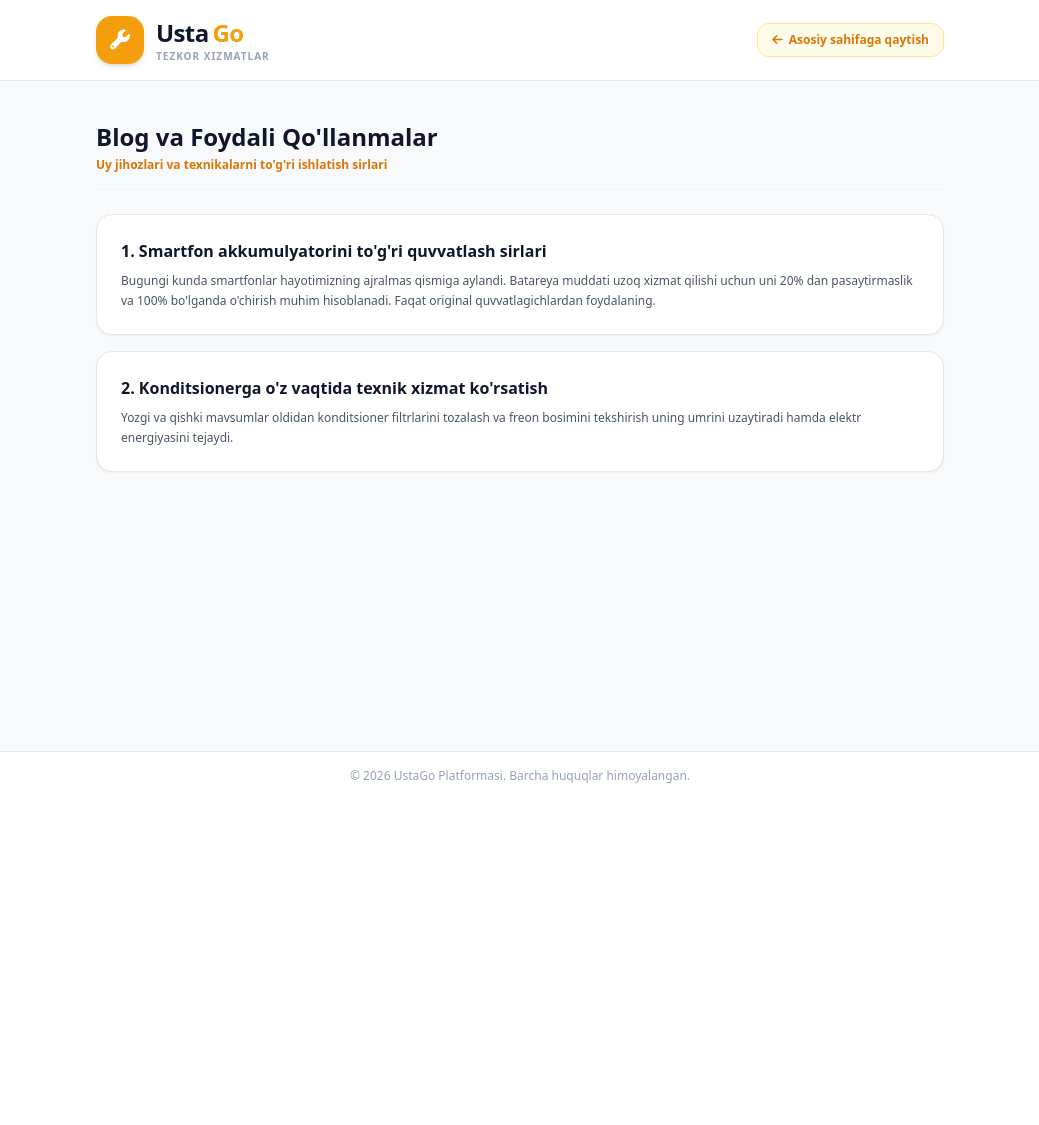
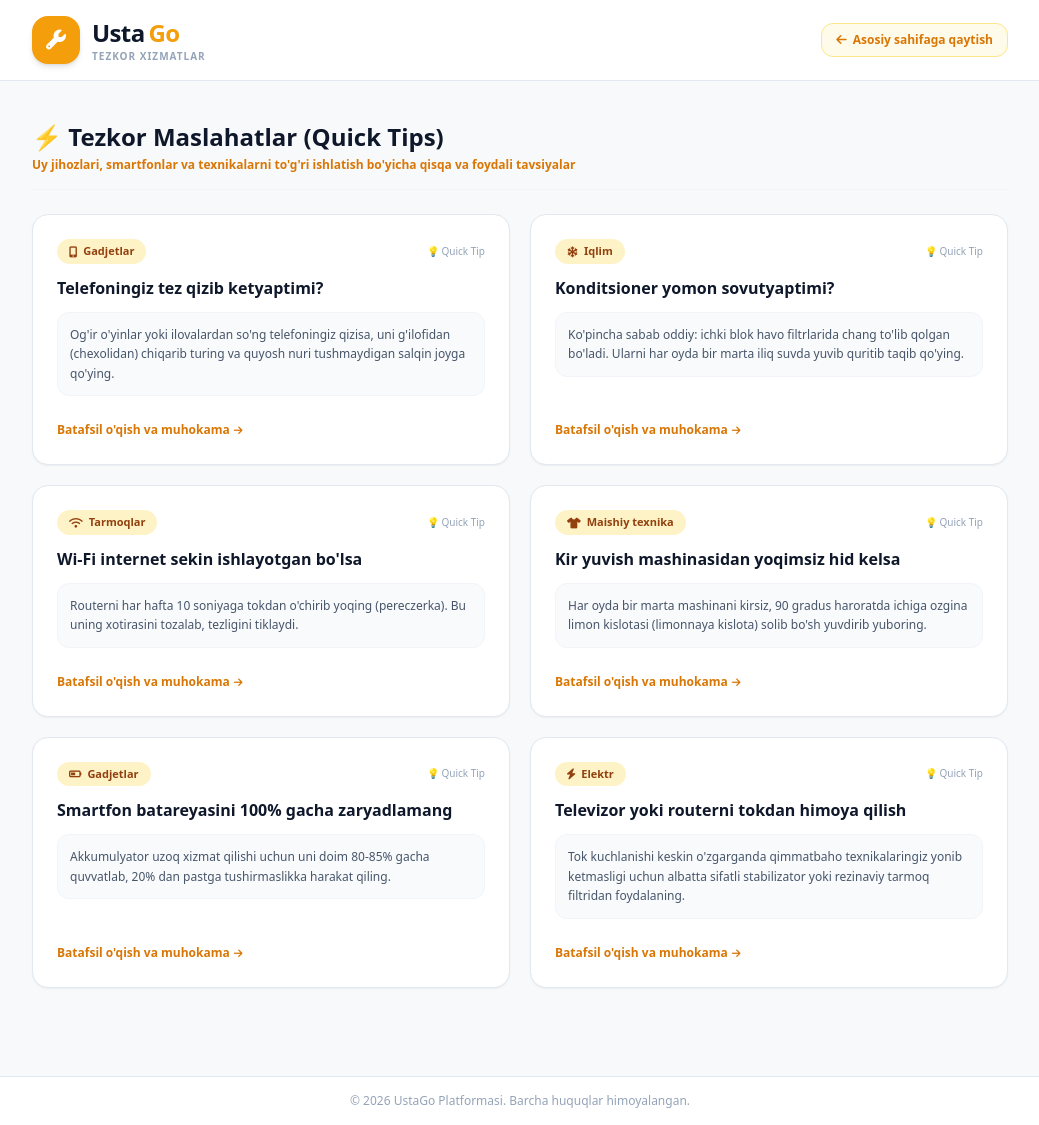
Before and after one commit to tokhirovs112-sudo/ustago2, a FastAPI app: page /blog in a window 1280 px wide. Shown: the whole page, without its empty margins (120-1159 px from the left). Before the commit the page ends 783 px from the top, so only its background shows below. Run offline with FastAPI, Linux system fonts and the light colour scheme; parts of the project's set-up code (start-up, migrations or seed data) failed here and were passed over; some libraries are stand-ins or nearby versions.

Commit message:
Update blog title and layout for quick tips

```diff
--- a/templates/blog.html
+++ b/templates/blog.html
@@ -3,13 +3,13 @@
 <head>
     <meta charset="UTF-8">
     <meta name="viewport" content="width=device-width, initial-scale=1.0">
-    <title>Blog va Qo'llanmalar - UstaGo</title>
+    <title>Tezkor Maslahatlar - UstaGo</title>
     <script src="https://cdn.tailwindcss.com"></script>
     <link href="https://cdnjs.cloudflare.com/ajax/libs/font-awesome/6.0.0/css/all.min.css" rel="stylesheet">
 </head>
 <body class="bg-[#F8F9FA] text-slate-800 antialiased min-h-screen flex flex-col justify-between">
     <header class="bg-white border-b border-slate-200 sticky top-0 z-40">
-        <div class="max-w-4xl mx-auto px-6 py-4 flex items-center justify-between">
+        <div class="max-w-5xl mx-auto px-6 py-4 flex items-center justify-between">
             <a href="/" class="flex items-center space-x-3 group">
                 <div class="flex items-center justify-center w-12 h-12 rounded-2xl bg-amber-500 text-white shadow-md font-black text-xl">
                     <i class="fa-solid fa-wrench"></i>
@@ -28,30 +28,40 @@
         </div>
     </header>
 
-    <main class="max-w-4xl mx-auto px-6 py-10 flex-1 w-full space-y-6">
+    <main class="max-w-5xl mx-auto px-6 py-10 flex-1 w-full space-y-6">
         <div class="border-b border-slate-100 pb-4">
-            <h1 class="text-2xl font-extrabold text-slate-900">Blog va Foydali Qo'llanmalar</h1>
-            <p class="text-xs text-amber-600 font-semibold mt-1">Uy jihozlari va texnikalarni to'g'ri ishlatish sirlari</p>
+            <h1 class="text-2xl font-extrabold text-slate-900">⚡ Tezkor Maslahatlar (Quick Tips)</h1>
+            <p class="text-xs text-amber-600 font-semibold mt-1">Uy jihozlari, smartfonlar va texnikalarni to'g'ri ishlatish bo'yicha qisqa va foydali tavsiyalar</p>
         </div>
 
-        <div class="grid grid-cols-1 gap-4">
-            <div class="bg-white p-6 rounded-2xl border border-slate-200 space-y-2 shadow-sm">
-                <h3 class="font-bold text-slate-900 text-base">1. Smartfon akkumulyatorini to'g'ri quvvatlash sirlari</h3>
-                <p class="text-xs text-slate-600 leading-relaxed">
-                    Bugungi kunda smartfonlar hayotimizning ajralmas qismiga aylandi. Batareya muddati uzoq xizmat qilishi uchun uni 20% dan pasaytirmaslik va 100% bo'lganda o'chirish muhim hisoblanadi. Faqat original quvvatlagichlardan foydalaning.
-                </p>
+        <div class="grid grid-cols-1 md:grid-cols-2 gap-5">
+            {% for tip in tips %}
+            <div class="bg-white p-6 rounded-2xl border border-slate-200 space-y-3 shadow-sm hover:shadow-md transition flex flex-col justify-between">
+                <div class="space-y-3">
+                    <div class="flex justify-between items-center">
+                        <span class="bg-amber-100 text-amber-800 text-[11px] font-bold px-3 py-1 rounded-full flex items-center gap-1.5">
+                            <i class="fa-solid {{ tip.icon }}"></i> {{ tip.category }}
+                        </span>
+                        <span class="text-[10px] text-slate-400 font-medium">💡 Quick Tip</span>
+                    </div>
+                    <h3 class="font-extrabold text-slate-900 text-base">
+                        <a href="/blog/{{ tip.id }}" class="hover:text-amber-600 transition">{{ tip.title }}</a>
+                    </h3>
+                    <p class="text-xs text-slate-600 leading-relaxed bg-slate-50 p-3 rounded-xl border border-slate-100">
+                        {{ tip.tip }}
+                    </p>
+                </div>
+                <div class="pt-2">
+                    <a href="/blog/{{ tip.id }}" class="inline-flex items-center gap-1 text-xs font-bold text-amber-600 hover:underline">
+                        Batafsil o'qish va muhokama <i class="fa-solid fa-arrow-right text-[10px]"></i>
+                    </a>
+                </div>
             </div>
-
-            <div class="bg-white p-6 rounded-2xl border border-slate-200 space-y-2 shadow-sm">
-                <h3 class="font-bold text-slate-900 text-base">2. Konditsionerga o'z vaqtida texnik xizmat ko'rsatish</h3>
-                <p class="text-xs text-slate-600 leading-relaxed">
-                    Yozgi va qishki mavsumlar oldidan konditsioner filtrlarini tozalash va freon bosimini tekshirish uning umrini uzaytiradi hamda elektr energiyasini tejaydi.
-                </p>
-            </div>
+            {% endfor %}
         </div>
     </main>
 
-    <footer class="bg-white border-t border-slate-200 py-4 text-center text-xs text-slate-400">
+    <footer class="bg-white border-t border-slate-200 py-4 text-center text-xs text-slate-400 mt-12">
         <p>&copy; 2026 UstaGo Platformasi. Barcha huquqlar himoyalangan.</p>
     </footer>
 </body>
```
